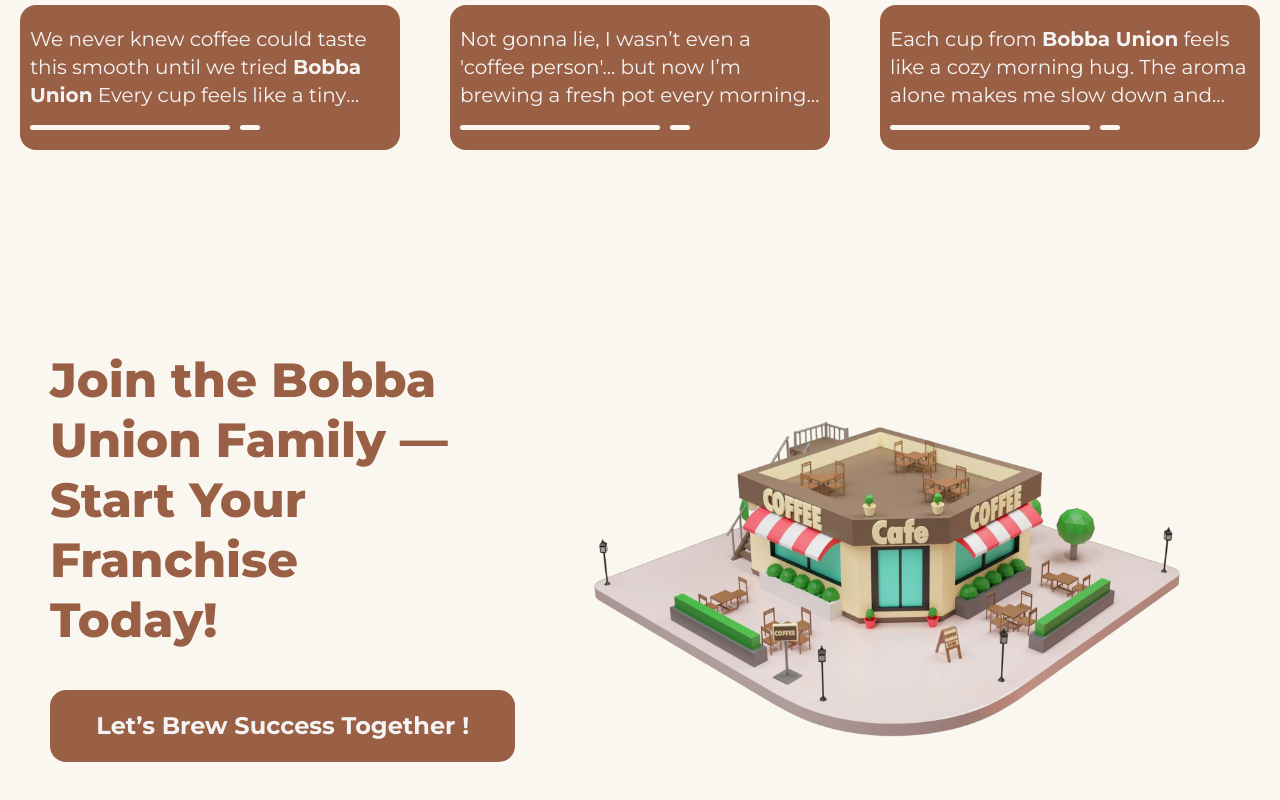
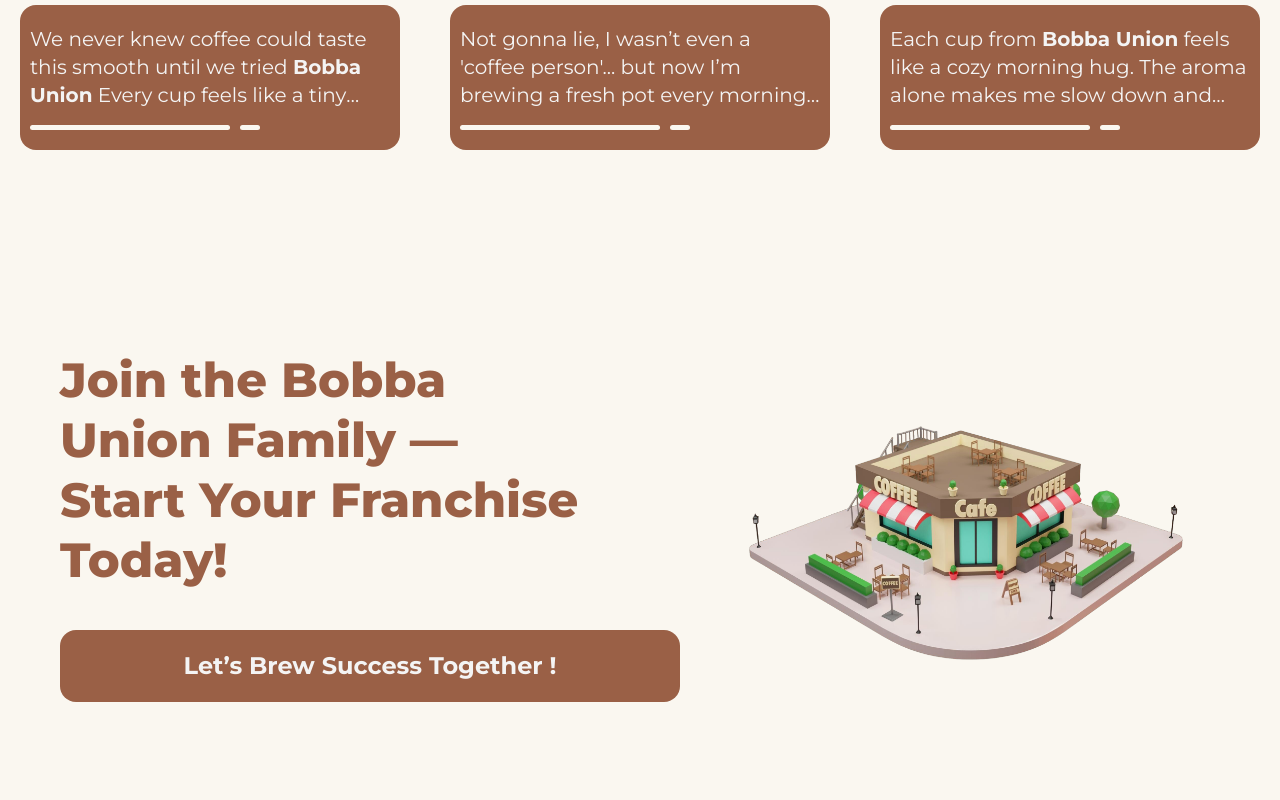
Before and after one commit to Vhanges/bobba-union, a Next.js app: page / in a window 1280 px wide. Shown: the part 4289-5089 px from the top of the page. After the commit the page ends 5041 px from the top, so only its background shows below. Built offline with nearby package versions, Linux system fonts and the light colour scheme.

Commit message:
fix(JoinUsSection): adjust layout to properly center the section content

```diff
--- a/src/components/sections/JoinUsSection.tsx
+++ b/src/components/sections/JoinUsSection.tsx
@@ -4,22 +4,25 @@
 export default function JoinUsSection(){
     return(
         <section className="w-full flex flex-col-reverse lg:flex-row justify-center items-center gap-10 p-[50px]">
-            <div className="flex flex-col">
+            <div className="w-[620px] flex flex-col">
                 <h1 className="text-4xl md:text-5xl text-primary font-extrabold leading-tight">
-                    Join the Bobba <br/> Union Family &mdash; <br/> Start Your Franchise <br/> Today!
+                Join the Bobba <br /> Union Family &mdash; <br /> Start Your Franchise <br /> Today!
                 </h1>
-                <CTAButton href="/" className="text-lg md:text-2xl text-center w-auto py-[20px] mt-10">
-                    Let’s Brew Success Together !
+                <CTAButton
+                href="/"
+                className="text-lg md:text-2xl text-center w-auto py-[20px] mt-10"
+                >
+                Let’s Brew Success Together !
                 </CTAButton>
             </div>
             <Image
-                src="/assets/images/bobba-union_building.png"
-                alt="Hero Product"
-                width={751}
-                height={500}
-                quality={85}
-                sizes="(max-width: 640px) 90vw, (max-width: 1024px) 70vw, 751px"
-                className="mx-auto min-w-[300px]"
+            src="/assets/images/bobba-union_building.png"
+            alt="Hero Product"
+            width={550}
+            height={500}
+            quality={85}
+            sizes="(max-width: 640px) 90vw, (max-width: 1024px) 70vw, 500px"
+            className="w-full max-w-[500px] h-auto"
             />
         </section>
     );
```
